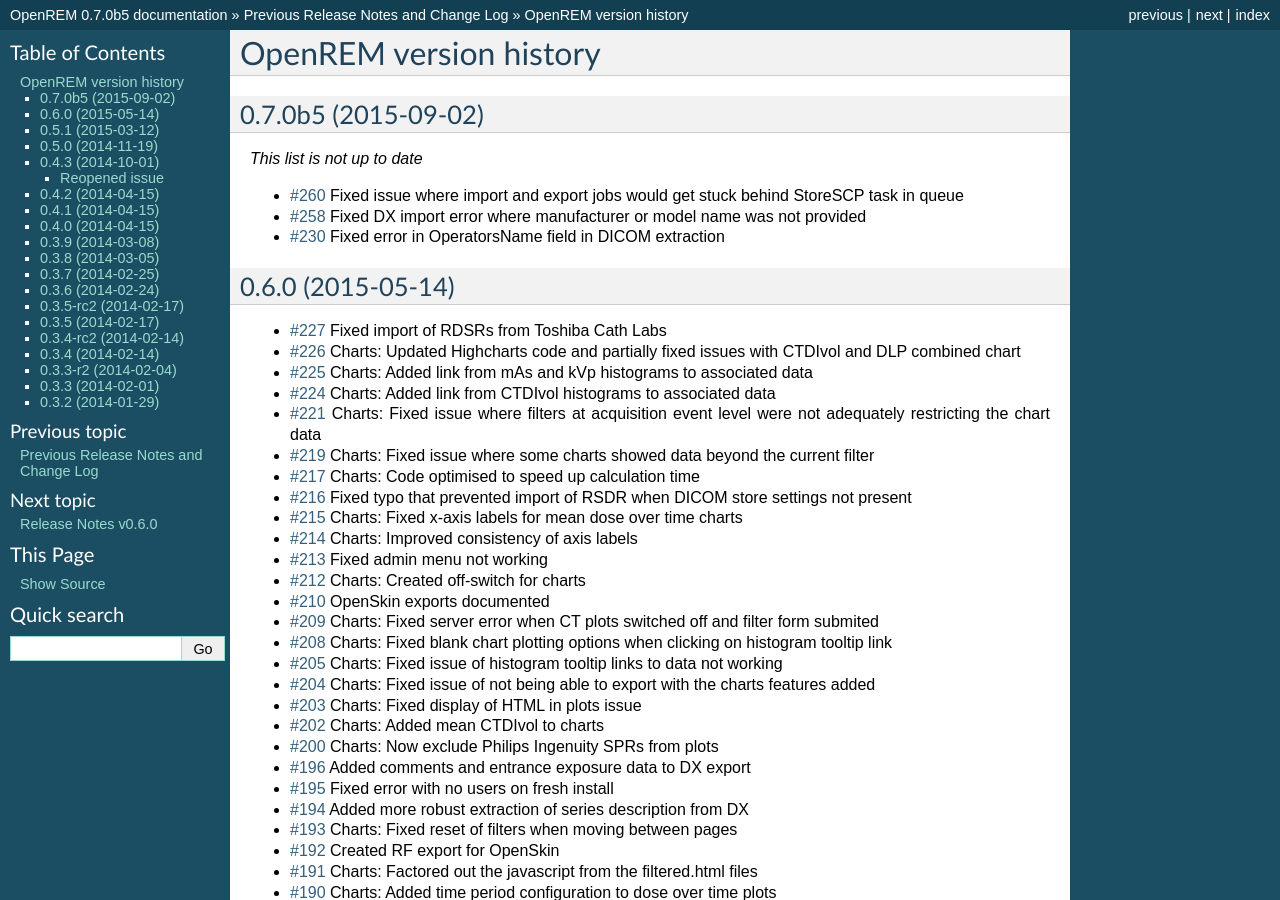
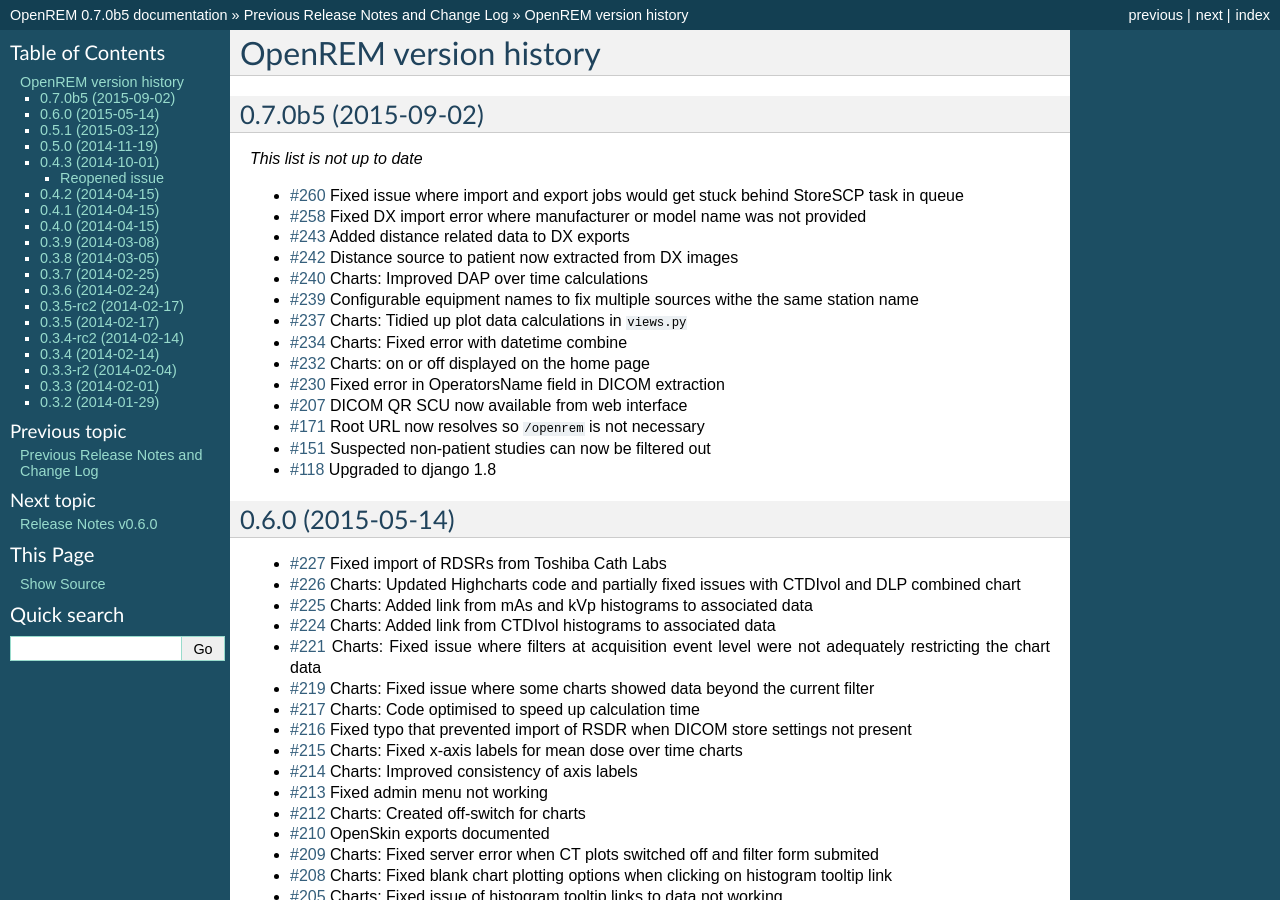
Before and after one commit to ckswilliams/modOpenREM, a Sphinx documentation site: the page built from docs/changes.rst, in a window 1280 px wide and 900 px high. Built offline with Sphinx 7.4.7, drawn with Linux system fonts in a browser that asks for light colours; some of the changed lines change nothing that is shown.

Commit message:
Updating changes. Part way through.

```diff
--- a/docs/changes.rst
+++ b/docs/changes.rst
@@ -8,7 +8,19 @@
 
 * `#260`_  Fixed issue where import and export jobs would get stuck behind StoreSCP task in queue
 * `#258`_  Fixed DX import error where manufacturer or model name was not provided
+* `#243`_  Added distance related data to DX exports
+* `#242`_  Distance source to patient now extracted from DX images
+* `#240`_  Charts: Improved DAP over time calculations
+* `#239`_  Configurable equipment names to fix multiple sources withe the same station name
+* `#237`_  Charts: Tidied up plot data calculations in ``views.py``
+* `#234`_  Charts: Fixed error with datetime combine
+* `#232`_  Charts: on or off displayed on the home page
 * `#230`_  Fixed error in OperatorsName field in DICOM extraction
+* `#207`_  DICOM QR SCU now available from web interface
+* `#171`_  Root URL now resolves so ``/openrem`` is not necessary
+* `#151`_  Suspected non-patient studies can now be filtered out
+* `#118`_  Upgraded to django 1.8
+
 
 0.6.0 (2015-05-14)
 ------------------
@@ -290,6 +302,36 @@
 
 *       Initial version uploaded to bitbucket.org
 
+..  _`#299`: https://bitbucket.org/openrem/openrem/issue/299/
+..  _`#298`: https://bitbucket.org/openrem/openrem/issue/298/
+..  _`#297`: https://bitbucket.org/openrem/openrem/issue/297/
+..  _`#296`: https://bitbucket.org/openrem/openrem/issue/296/
+..  _`#295`: https://bitbucket.org/openrem/openrem/issue/295/
+..  _`#294`: https://bitbucket.org/openrem/openrem/issue/294/
+..  _`#293`: https://bitbucket.org/openrem/openrem/issue/293/
+..  _`#292`: https://bitbucket.org/openrem/openrem/issue/292/
+..  _`#291`: https://bitbucket.org/openrem/openrem/issue/291/
+..  _`#290`: https://bitbucket.org/openrem/openrem/issue/290/
+..  _`#289`: https://bitbucket.org/openrem/openrem/issue/289/
+..  _`#288`: https://bitbucket.org/openrem/openrem/issue/288/
+..  _`#287`: https://bitbucket.org/openrem/openrem/issue/287/
+..  _`#286`: https://bitbucket.org/openrem/openrem/issue/286/
+..  _`#285`: https://bitbucket.org/openrem/openrem/issue/285/
+..  _`#284`: https://bitbucket.org/openrem/openrem/issue/284/
+..  _`#283`: https://bitbucket.org/openrem/openrem/issue/283/
+..  _`#282`: https://bitbucket.org/openrem/openrem/issue/282/
+..  _`#281`: https://bitbucket.org/openrem/openrem/issue/281/
+..  _`#280`: https://bitbucket.org/openrem/openrem/issue/280/
+..  _`#279`: https://bitbucket.org/openrem/openrem/issue/279/
+..  _`#278`: https://bitbucket.org/openrem/openrem/issue/278/
+..  _`#277`: https://bitbucket.org/openrem/openrem/issue/277/
+..  _`#276`: https://bitbucket.org/openrem/openrem/issue/276/
+..  _`#275`: https://bitbucket.org/openrem/openrem/issue/275/
+..  _`#274`: https://bitbucket.org/openrem/openrem/issue/274/
+..  _`#273`: https://bitbucket.org/openrem/openrem/issue/273/
+..  _`#272`: https://bitbucket.org/openrem/openrem/issue/272/
+..  _`#271`: https://bitbucket.org/openrem/openrem/issue/271/
+..  _`#270`: https://bitbucket.org/openrem/openrem/issue/270/
 ..  _`#269`: https://bitbucket.org/openrem/openrem/issue/269/
 ..  _`#268`: https://bitbucket.org/openrem/openrem/issue/268/
 ..  _`#267`: https://bitbucket.org/openrem/openrem/issue/267/
```
